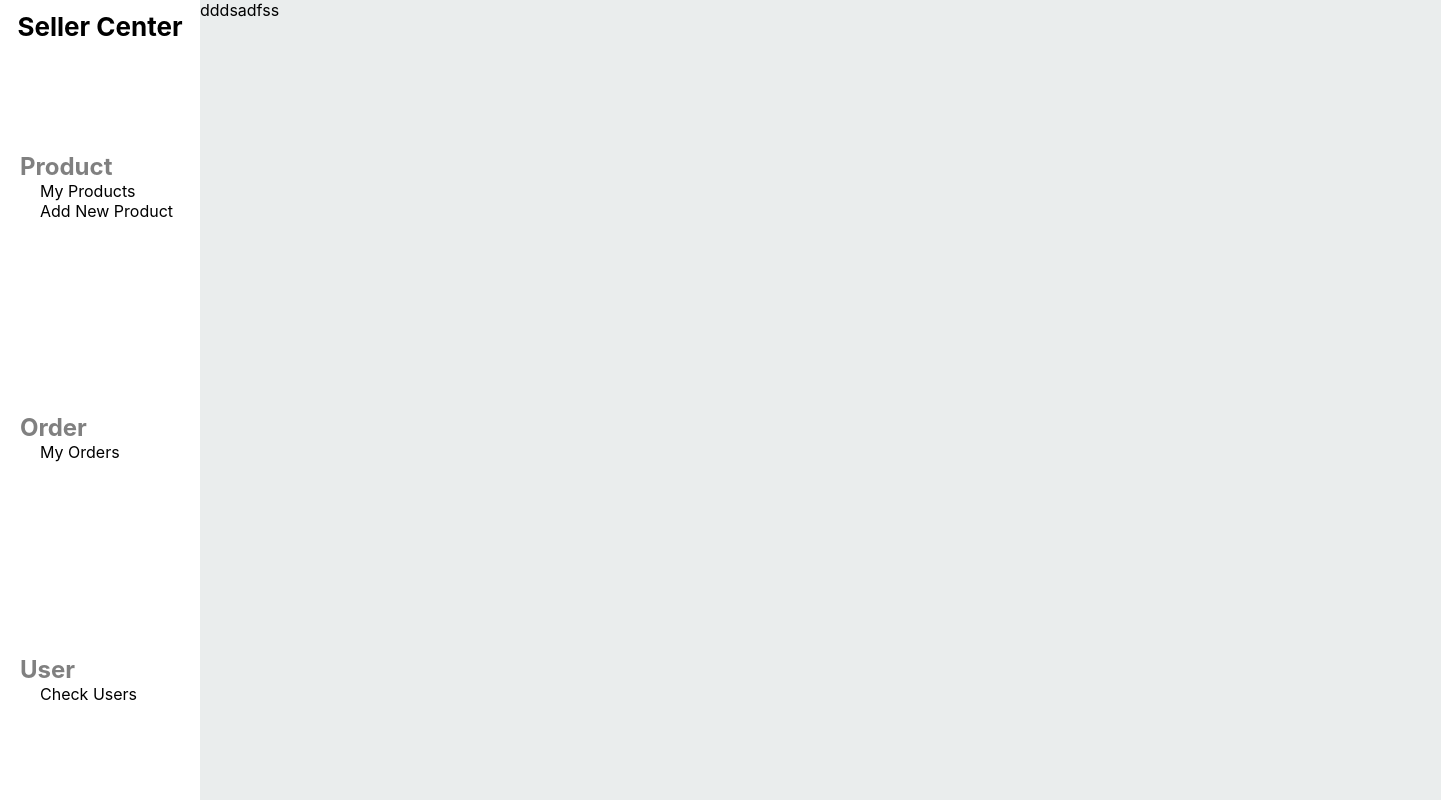
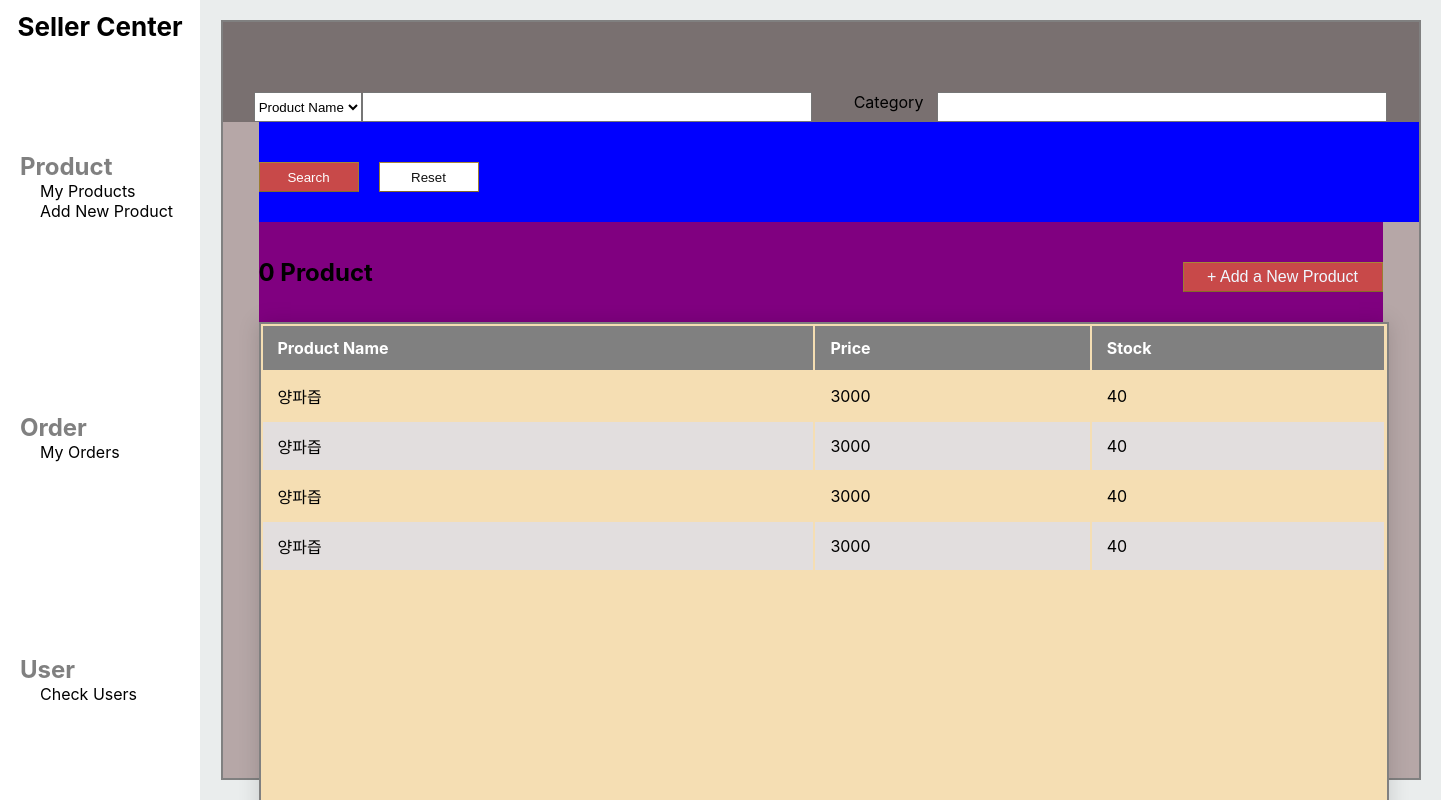
Before and after one commit to yuni02/test, a React (Create React App) app: page /seller/product in a window 1280 px wide. Shown: the top 800 px of the page, 1441 px wide, since content can reach past the window. Built offline with nearby package versions, Linux system fonts and the light colour scheme.

Commit message:
feat: add product management component for seller
seller can see and add products here
but I should add add product form page

added-by: sumin

```diff
--- a/src/seller/Seller.css
+++ b/src/seller/Seller.css
@@ -1,3 +1,4 @@
 .seller {
   display: flex;
+  min-width: 1441px;
 }
--- a/src/seller/Seller.js
+++ b/src/seller/Seller.js
@@ -3,6 +3,7 @@ import Navbar from './Navbar'
 import SellerProduct from './SellerProduct'
 import {BrowserRouter as Router, Switch, Route} from "react-router-dom";
 import './Seller.css'
+
 
 function Seller() {
     return (
@@ -12,6 +13,7 @@ function Seller() {
                     <Route path='/seller/product'>
                         <Navbar />
                         <SellerProduct />
+
                     </Route>
                     <Route path='/seller'>
                         <Navbar />
--- a/src/seller/SellerProduct.css
+++ b/src/seller/SellerProduct.css
@@ -0,0 +1,119 @@
+.sellerProduct {
+  width: 100%;
+  display: flex;
+  justify-content: center;
+  margin-top: 20px;
+}
+
+.sellerProduct__container {
+  background: rgb(182, 167, 167);
+  width: 1200px;
+  height: 95vh;
+  display: grid;
+  grid-template-columns: 1fr;
+  grid-template-rows: 100px 100px 100px 1fr;
+  border: 2px solid gray;
+}
+
+.sellerProduct__searchbar {
+  width: 600px;
+}
+
+select {
+  height: 30px;
+}
+
+input {
+  height: 30px;
+  width: 450px;
+}
+
+.sellerProduct__search {
+  display: flex;
+  align-items: flex-end;
+  justify-content: center;
+  background: rgb(121, 112, 112);
+}
+
+.sellerProduct__category {
+  display: flex;
+}
+
+.sellerProduct__category > p {
+  margin-right: 14px;
+}
+
+.sellerProduct__button {
+  display: flex;
+  margin-left: 36px;
+  align-items: center;
+  background: blue;
+}
+
+.search-button {
+  margin-right: 20px;
+  width: 100px;
+  height: 30px;
+  color: white;
+  background: rgb(200, 73, 73);
+}
+
+.reset-button {
+  width: 100px;
+  height: 30px;
+  background: white;
+}
+
+.sellerProduct__info {
+  display: flex;
+  align-items: center;
+  justify-content: space-between;
+  background: purple;
+  margin-left: 36px;
+  margin-right: 36px;
+}
+
+.sellerProduct__info > button {
+  width: 200px;
+  height: 30px;
+  color: aliceblue;
+  background: rgb(200, 73, 73);
+  font-size: medium;
+}
+
+.sellerProduct__table {
+  background: wheat;
+  margin-left: 36px;
+  width: 1130px;
+  height: 600px;
+  border: 2px solid gray;
+  border-collapse: collapse;
+  box-shadow: 0 0 20px rgba(0, 0, 0, 0.15);
+}
+
+table {
+  width: 1125px;
+  text-align: left;
+}
+
+.sellerProduct__table thead {
+  background-color: gray;
+  color: #ffffff;
+}
+
+.sellerProduct__table th,
+td {
+  padding: 12px 15px;
+}
+
+.sellerProduct__table tbody tr {
+  border-bottom: 1px solid #dddddd;
+}
+
+.sellerProduct__table tbody tr:nth-of-type(even) {
+  background-color: #e2dede;
+}
+
+.sellerProduct__table tbody tr:last-of-type {
+  border-bottom: 2px solid #009879;
+}
--- a/src/seller/SellerProduct.js
+++ b/src/seller/SellerProduct.js
@@ -1,9 +1,65 @@
 import React from 'react'
+import './SellerProduct.css'
 
 function SellerProduct() {
     return (
-        <div>
-            dddsadfss
+        <div className="sellerProduct">
+            <div className="sellerProduct__container">
+                <div className="sellerProduct__search">
+                    <div className="sellerProduct__searchbar">
+                        <select>
+                            <option value="Product Name">Product Name</option>
+                        </select>
+                        <input type="text"/>
+                    </div>
+                    <div className="sellerProduct__category">
+                        <p>Category</p>
+                        <input type="text" />
+                    </div>
+                </div>
+                <div className="sellerProduct__button">
+                    <button className="search-button">Search</button>
+                    <button className="reset-button">Reset</button>
+                </div>
+                <div className="sellerProduct__info">
+                    <h2>0 Product</h2>
+                    <button>+ Add a New Product</button>
+                </div>
+                <div className="sellerProduct__table">
+                <table>
+                    <thead>
+                        <th>Product Name</th>
+                        <th>Price</th>
+                        <th>Stock</th>
+                    </thead>
+                    <tbody>
+                    <tr>
+                        <td>양파즙</td>
+                        <td>3000</td>
+                        <td>40
+                        </td>
+
+                    </tr>
+                    <tr>
+                        <td>양파즙</td>
+                        <td>3000</td>
+                        <td>40</td>
+
+                    </tr>
+                    <tr>
+                        <td>양파즙</td>
+                        <td>3000</td>
+                        <td>40</td>
+                    </tr>
+                    <tr>
+                        <td>양파즙</td>
+                        <td>3000</td>
+                        <td>40</td>
+                    </tr>
+                    </tbody>
+                </table>
+                </div>
+            </div>
         </div>
     )
 }
```
Also changed, not shown: 1 other file (tests, documents, lock files or other folders).
